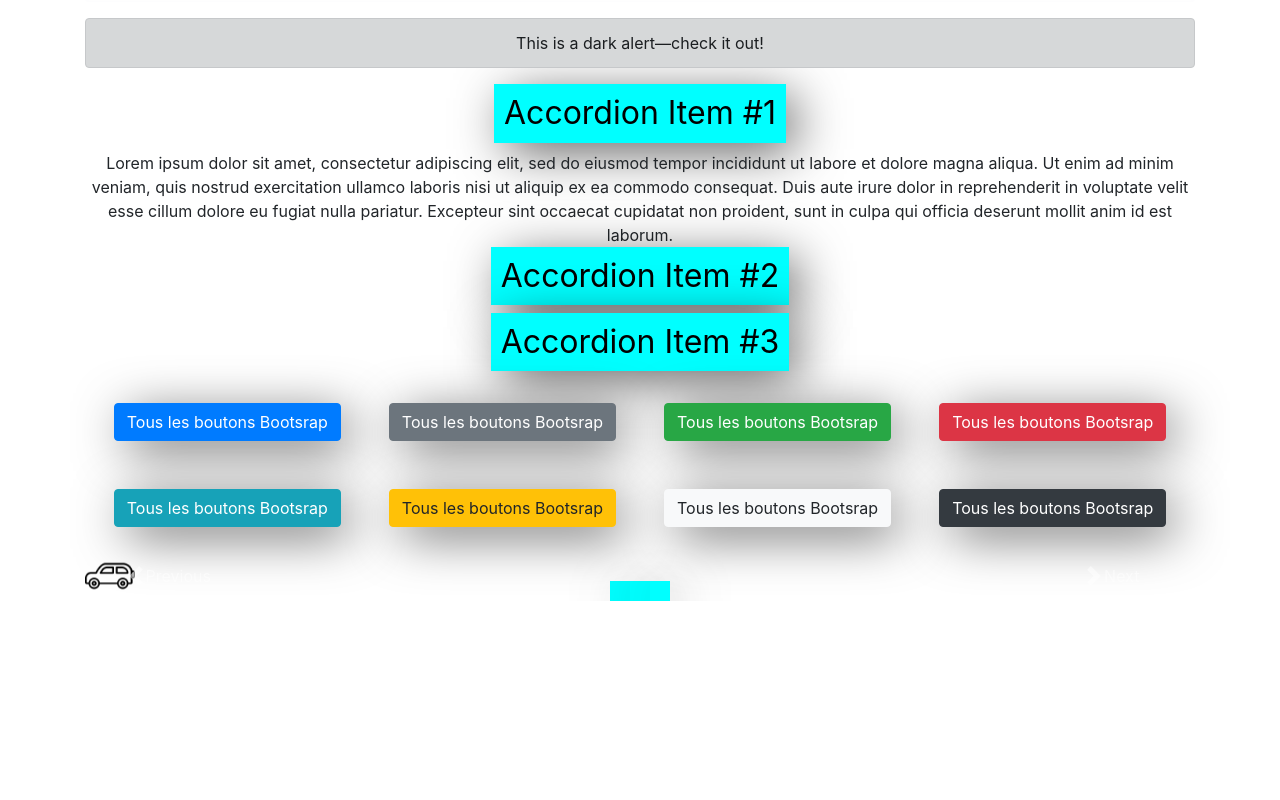
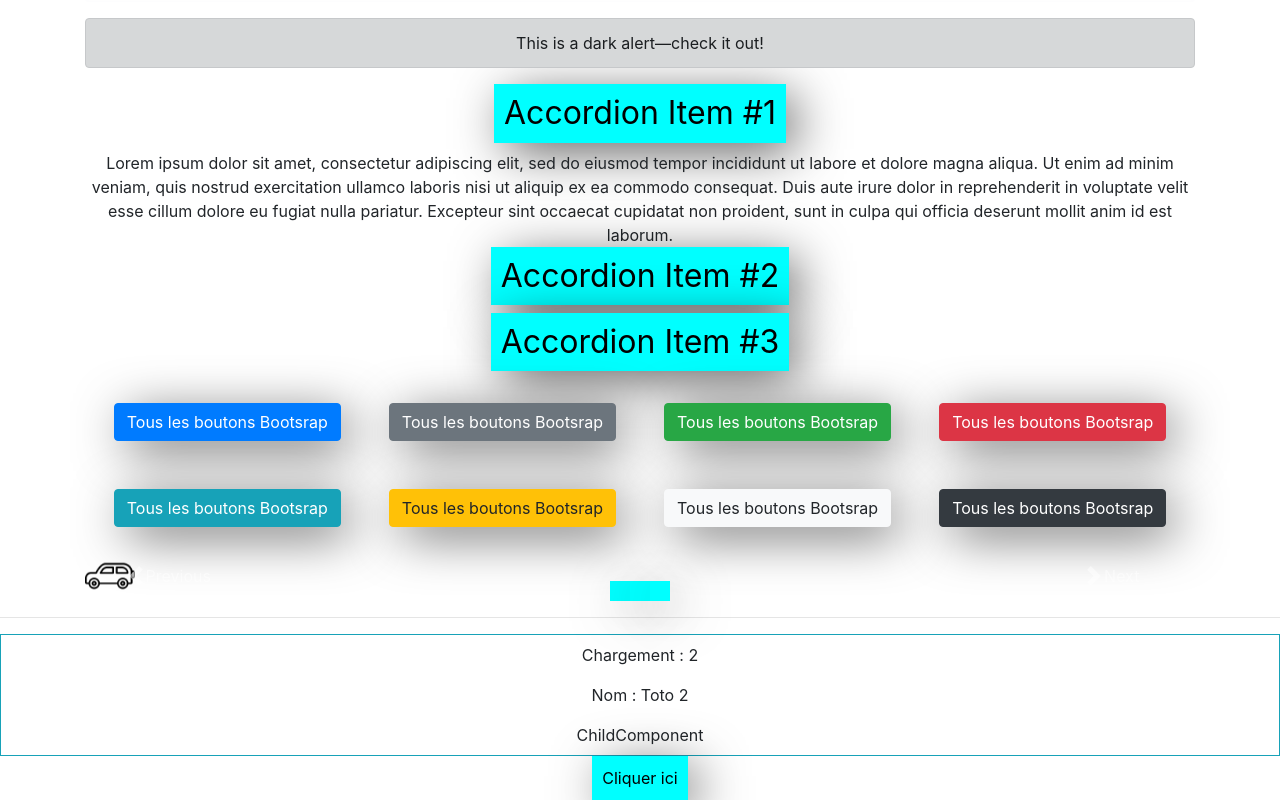
Before and after one commit to wendybaque/Cars-App-Udemy, a React (Create React App) app: page / in a window 1280 px wide. Shown: the part 5240-6040 px from the top of the page. Before the commit the page ends 5841 px from the top, so only its background shows below. Built offline with nearby package versions, Linux system fonts and the light colour scheme.

Commit message:
Section 6 vidéos 54-55-56-57 Lifecycle of components

```diff
--- a/src/App.js
+++ b/src/App.js
@@ -11,6 +11,7 @@ import CustomBtn from './components/CustomBtn';
 import Welcome2 from './components/Welcome2';
 import Template from './components/Template';
 import Buttons from './components/Buttons';
+import LifeCycle from './components/LifeCycle';
 
 import './App.css';
 
@@ -20,7 +21,8 @@ class App extends Component {
   // Ici, le State définit les props du composant Mycars
   state = {
     title: 'My car catalog',
-    color: 'blue'
+    color: 'blue',
+    display: true
 }
 
 // Change le titre quand on clique sur le bouton
@@ -55,6 +57,19 @@ changeViaInput = (e) => {
   })
 }
 
+// Vidéo 57 : affiche ou pas le component en fonction du state de display :
+removeOrDisplay = () => {
+  if(this.state.display){
+    this.setState({
+      display: false
+    })
+  } else {
+    this.setState({
+      display: true
+    })
+  }
+}
+
   render() {
     const sayHello = () => alert ("Hello world !");
     const customBtn = {
@@ -69,6 +84,8 @@ changeViaInput = (e) => {
         display:'block',
         margin:'5px auto'
     }
+
+    const showComponent = this.state.display ? (<LifeCycle name="Toto 2"/>) : (<div><p>Il n'y a pas de composant.</p></div>);
 
     return (
       <div className="App">
@@ -99,6 +116,12 @@ changeViaInput = (e) => {
         <Template />
         <Welcome2 />
         <Buttons />
+        <hr />
+        {/* Exercice lifecycle vidéo 55 phase de montage*/}
+        {/* <LifeCycle name="Toto 2"/> */}
+        {/* Pour accéder à la méthode componentWillUnmount et retirer le composant LifeCycle */}
+        {showComponent}
+        <button onClick={this.removeOrDisplay}>Cliquer ici</button>
       </div>
     );
   }
--- /dev/null
+++ b/src/components/ChildComponent.jsx
@@ -0,0 +1,40 @@
+// Section 6 : cycle de vie des composants :
+// Dans le cas où note render() retourne un composant enfant.
+// Snippet rce pour avoir une classe
+
+import React, { Component } from 'react'
+
+export class ChildComponent extends Component {
+
+     // Snippet rconst :
+     constructor(props) {
+        super(props)
+
+        // Phase de montage = step:1
+        // Phase de mise à jour = step:2
+        // Phase de démontage = step:3
+        this.state = {
+
+        }
+
+        console.log('Je suis dans le constructor() ENFANT.');
+      }
+
+      // Snippet cdm :
+      componentDidMount() {
+        console.log('Je suis dans le componentDidMount ENFANT.');
+    }
+
+  render() {
+    console.log('Je suis dans le render() ENFANT.');
+    return (
+      <div>
+    {console.log('Mise à jour du DOM dans le composant ENFANT.')}
+
+        ChildComponent
+      </div>
+    )
+  }
+}
+
+export default ChildComponent;
--- /dev/null
+++ b/src/components/LifeCycle.jsx
@@ -0,0 +1,71 @@
+// Section 6 : cycle de vie des composants :
+// Snippet rce pour une class avec Component
+
+import React, { Component } from 'react'
+import ChildComponent from './ChildComponent'
+
+export class LifeCycle extends Component {
+    // Snippet rconst :
+    constructor(props) {
+      super(props)
+
+      // Phase de montage = step:1
+      // Phase de mise à jour = step:2
+      // Phase de démontage = step:3
+      this.state = {
+        name:'Toto',
+        step:1
+      }
+
+      console.log(`etape ${this.state.step} :  Je suis dans le constructor()`);
+    }
+
+    // Snippet cdm :
+    // Méthode componentDidMount sera invoquée une seule fois après que le composant + ses enfants ont été chargés dans le DOM (montés).
+    componentDidMount() {
+        console.log(`etape ${this.state.step} :  Je suis dans le componentDidMount`);
+        this.setState({
+            name: this.props.name,
+            step: this.state.step + 1
+        })
+
+        // Etape 2, mise à jour du DOM avec mise à jour du state :
+        console.log(`etape ${this.state.step} :  setState() a changé le state dans le componentDidMount`);
+
+    }
+
+    // Snippet cdup :
+    // 2 paramètres (prev) : le props d'avant et le state d'avant.
+    // Ne pas utiliser de setState() sinon on se retrouve dans une boucle infinie dans l'étape de mise à jour.
+    componentDidUpdate(prevProps, prevState) {
+        console.log(`etape ${this.state.step} :  setState() a changé le state dans le componentDidUpdate`);
+        console.log(prevState);
+        console.log(this.state);
+    }
+
+    // Snippet cwum :
+    // Idem ne pas utiliser de setState().
+    componentWillUnmount() {
+        console.log('Je suis dans la méthode componentWillUnmount().')
+    }
+
+    // La méthode render() est la seule méthode obligatoire dan sun composant.
+    // Elle interprète les props et les states et les retourne dans un jsx.
+    // Ne JAMAIS changer le state au niveau de la méthode render() !
+  render() {
+
+    console.log(`etape ${this.state.step} :  Je suis dans le render()`);
+
+    return (
+      <div className="border border-info p-2 border border-5 rounded-5">
+        {console.log(`etape ${this.state.step} :  Mise à jour du DOM dans le return()`)}
+        <p>Chargement : {this.state.step}</p>
+        <p>Nom : {this.state.name}</p>
+
+        <ChildComponent />
+      </div>
+    )
+  }
+}
+
+export default LifeCycle;
```
